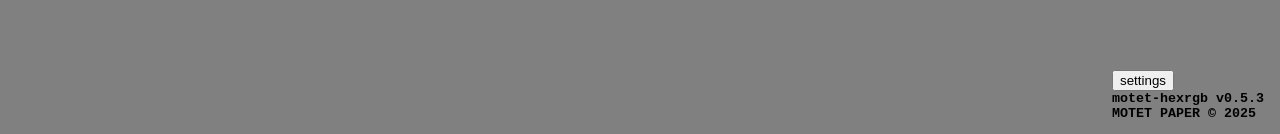
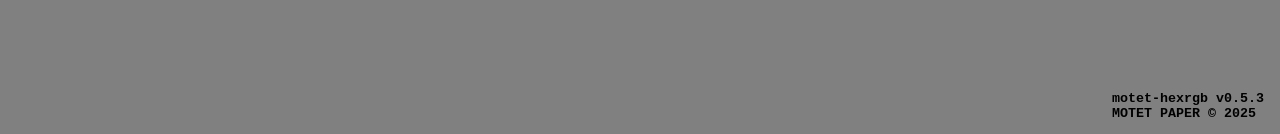
Before and after one commit to motetpaper/pwa-motet-hexrgb, a plain HTML site: page index.html in a window 1280 px wide. Shown: the part 663-797 px from the top of the page. Drawn offline with Linux system fonts and the light colour scheme.

Commit message:
Update index.html

```diff
--- a/index.html
+++ b/index.html
@@ -17,7 +17,7 @@
 </div>
 
 <div id="footer">
-<button tabindex="5" popovertarget="settings">settings</button><br/>
+<!--<button tabindex="5" popovertarget="settings">settings</button><br/>-->
 motet-hexrgb v0.5.3<br/>
 MOTET PAPER &copy; 2025
 </div>
```
